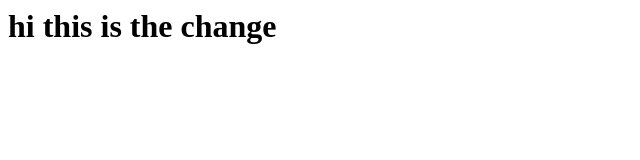
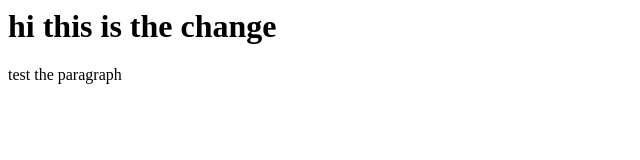
Before and after one commit to fathitahliilAli/project, a website: page Scrim-s0272kd/index.html in a window 1280 px wide. Shown: the whole page, without its empty margins (0-640 px from the left). Drawn offline with Linux system fonts and the light colour scheme.

```diff
--- a/Scrim-s0272kd/index.html
+++ b/Scrim-s0272kd/index.html
@@ -2,5 +2,6 @@
     <head></head>
     <body>
         <h1>hi this is the change</h1>
+        <p>test the paragraph</p>
     </body>
 </html>
```
